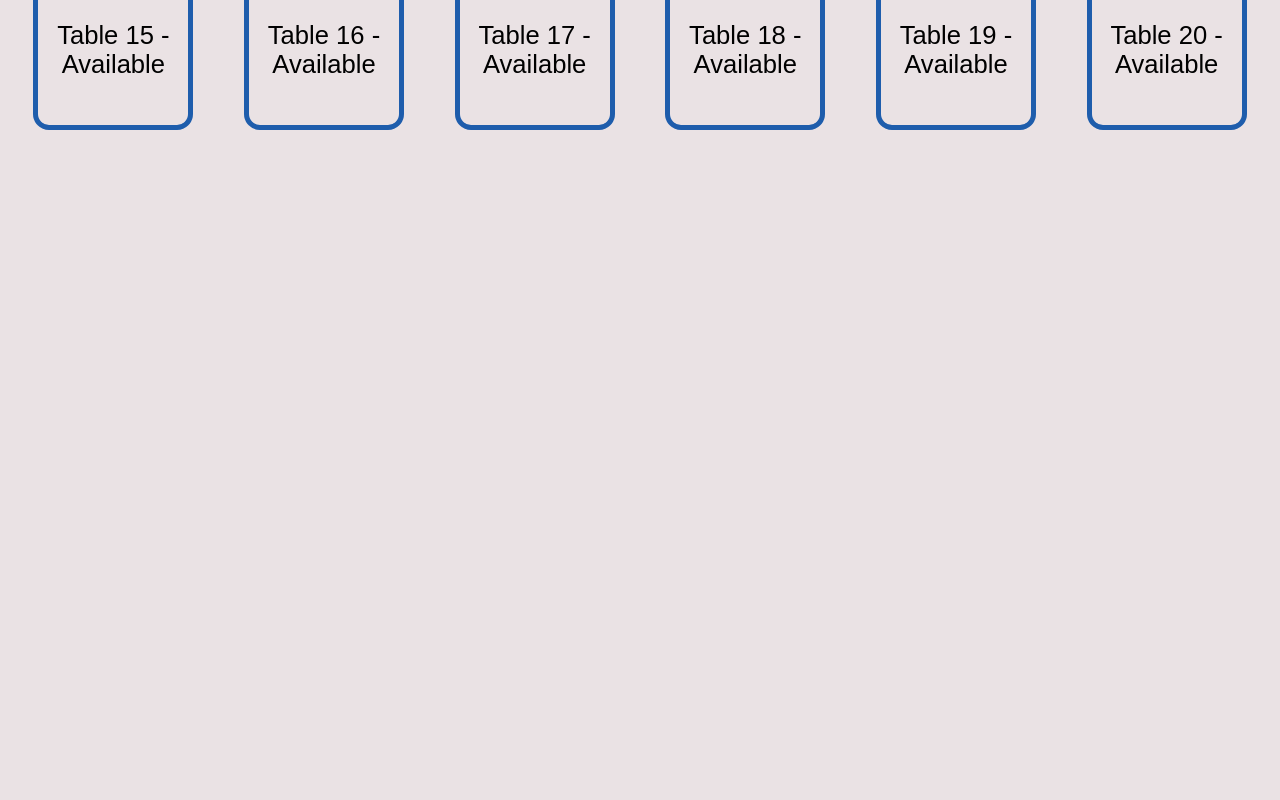
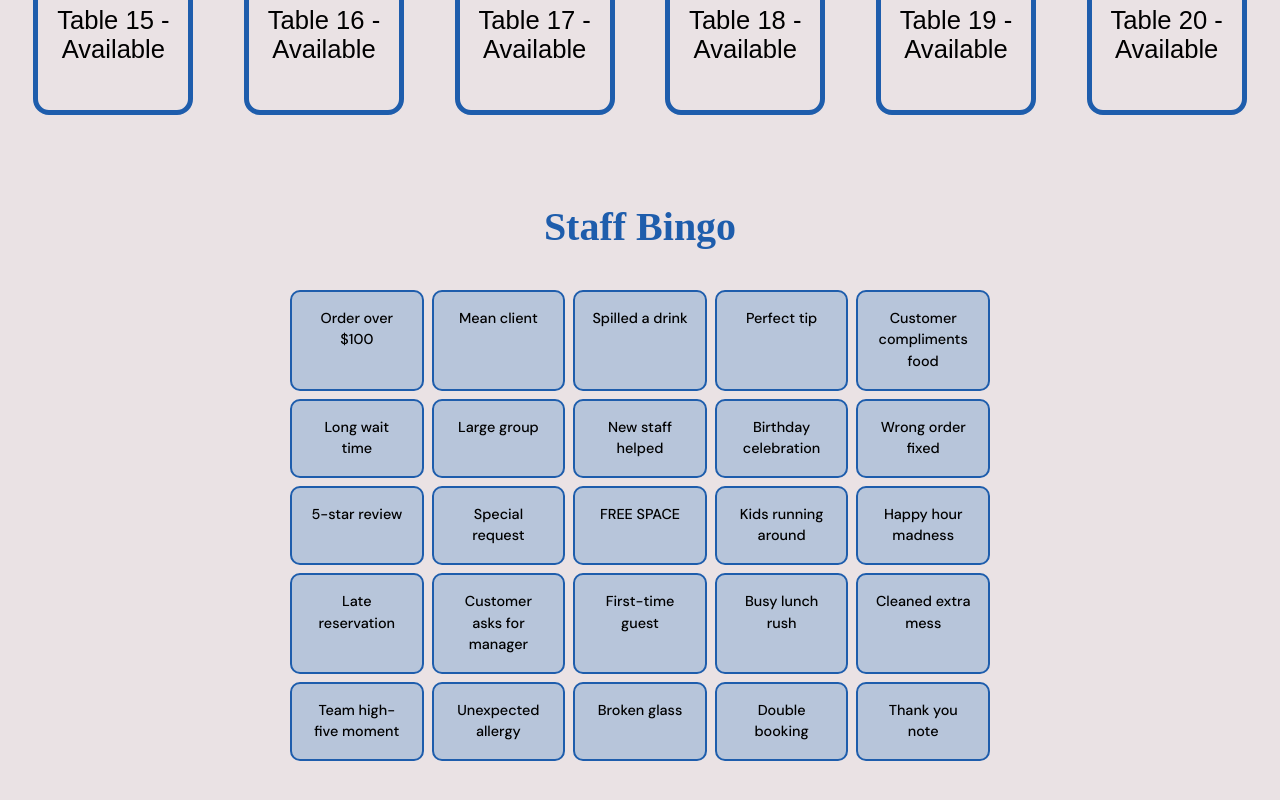
Before and after one commit to ArinaHolodkova/restaurant, a React (Vite) app: page / in a window 1280 px wide. Shown: the part 640-1440 px from the top of the page. Before the commit the page ends 800 px from the top, so only its background shows below. Built offline with nearby package versions, Linux system fonts and the light colour scheme; a web font is replaced by a local one.

Commit message:
Cancel reservation , order on top of reservation

```diff
--- a/src/components/Bingo.css
+++ b/src/components/Bingo.css
@@ -1,3 +1,9 @@
+
+.bingo-title{
+     color: var(--color-blue);
+     font-size: 2.5rem;
+     font-family:"Cormorant", serif;
+}
 .bingo-wrapper {
   text-align: center;
   margin: 2rem auto;
--- a/src/components/Bingo.jsx
+++ b/src/components/Bingo.jsx
@@ -24,17 +24,14 @@ const Bingo = () => {
   const checkBingo = (grid) => {
     const lines = [];
 
-    // Rows
     for (let i = 0; i < 5; i++) {
       lines.push(grid.slice(i * 5, i * 5 + 5));
     }
 
-    // Columns
     for (let i = 0; i < 5; i++) {
       lines.push([grid[i], grid[i + 5], grid[i + 10], grid[i + 15], grid[i + 20]]);
     }
 
-    // Diagonals
     lines.push([grid[0], grid[6], grid[12], grid[18], grid[24]]);
     lines.push([grid[4], grid[8], grid[12], grid[16], grid[20]]);
 
@@ -48,7 +45,7 @@ const Bingo = () => {
 
   return (
     <div className="bingo-wrapper">
-      <h2>Staff Bingo</h2>
+      <h2 className="bingo-title">Staff Bingo</h2>
       <div className="bingo-grid">
         {situations.map((situation, index) => (
           <div
--- a/src/components/TableList.jsx
+++ b/src/components/TableList.jsx
@@ -3,12 +3,12 @@ import { tables } from "../Data";
 import CurrentOrder from "./CurrentOrder";
 import Order from "./Order";
 import Reservation from "./Reservation";
-import Bingo from "./components/Bingo";
+import Bingo from "./bingo";
 
 const TableList = () => {
   const [tableData, setTableData] = useState(tables);
   const [selectedTable, setSelectedTable] = useState(null);
-  const [viewingOrder, setViewingOrder] = useState(false);
+  const [viewingMode, setViewingMode] = useState(null); // 'order' | 'reservation' | 'current'
   const [swapMode, setSwapMode] = useState(false);
   const [swapFromTable, setSwapFromTable] = useState(null);
 
@@ -18,6 +18,16 @@ const TableList = () => {
         table.id === id ? { ...table, ...updates } : table
       )
     );
+  };
+
+ const cancelReservation = (id) => {
+  const table = tableData.find(t => t.id === id);
+  const keepStatus = table.status === "Taken" ? "Taken" : "Available";
+
+  updateTable(id, {
+    reservation: null,
+    status: keepStatus
+  });
 };
 
   const handleSwapRequest = (table) => {
@@ -40,12 +50,15 @@ const TableList = () => {
       <button className="swap" onClick={() => setSwapMode(!swapMode)}>
         {swapMode ? "Cancel Swap" : "Swap Tables"}
       </button>
+
       <div className="table__container">
         {tableData.map((table) => (
           <div key={table.id} style={{ display: "flex", flexDirection: "column", alignItems: "center" }}>
             <button
               className={`table ${table.status.toLowerCase()}`}
-        onClick={() => swapMode ? handleSwapRequest(table) : setSelectedTable(table)}
+              onClick={() =>
+                swapMode ? handleSwapRequest(table) : setSelectedTable(table)
+              }
             >
               Table {table.id} - {table.status}
             </button>
@@ -53,30 +66,51 @@ const TableList = () => {
             {selectedTable?.id === table.id && !swapMode && (
               <div style={{ marginTop: "1rem", textAlign: "center" }}>
                 <h3>Table {table.id}</h3>
-          <button onClick={() => setViewingOrder("current")}>View Current Order</button>
-          <button onClick={() => setViewingOrder("place")}>Place Order</button>
-          <button onClick={() => setViewingOrder("reserve")}>Reserve</button>
+                <button onClick={() => setViewingMode("current")}>View Current Order</button>
+                <button onClick={() => setViewingMode("order")}>Order</button>
+                <button onClick={() => setViewingMode("reservation")}>Reservation</button>
 
-          {viewingOrder === "current" && <CurrentOrder table={table} />}
-          {viewingOrder === "place" && (
+                {/* Mode Logic */}
+                {viewingMode === "current" && <CurrentOrder table={table} />}
+
+                {viewingMode === "order" && (
                   <Order
                     table={table}
                     updateTable={updateTable}
                     setSelectedTable={setSelectedTable}
                   />
                 )}
-          {viewingOrder === "reserve" && (
+
+                {viewingMode === "reservation" && (
+                  <>
+                    {table.reservation ? (
+                      <div>
+                        <h4>Reservation Details</h4>
+                        <p><strong>Time:</strong> {table.reservation.time}</p>
+                        <p><strong>People:</strong> {table.reservation.people}</p>
+                        {table.reservation.allergies?.length > 0 && (
+                          <p><strong>Allergies:</strong> {table.reservation.allergies.join(", ")}</p>
+                        )}
+                        <button onClick={() => cancelReservation(table.id)}>
+                          Cancel Reservation
+                        </button>
+                      </div>
+                    ) : (
                       <Reservation
                         table={table}
                         updateTable={updateTable}
                         setSelectedTable={setSelectedTable}
                       />
                     )}
+                  </>
+                )}
               </div>
             )}
           </div>
         ))}
       </div>
+
+      <Bingo />
     </div>
   );
 };
```
Lines whose indentation alone changed are shown as unchanged.
